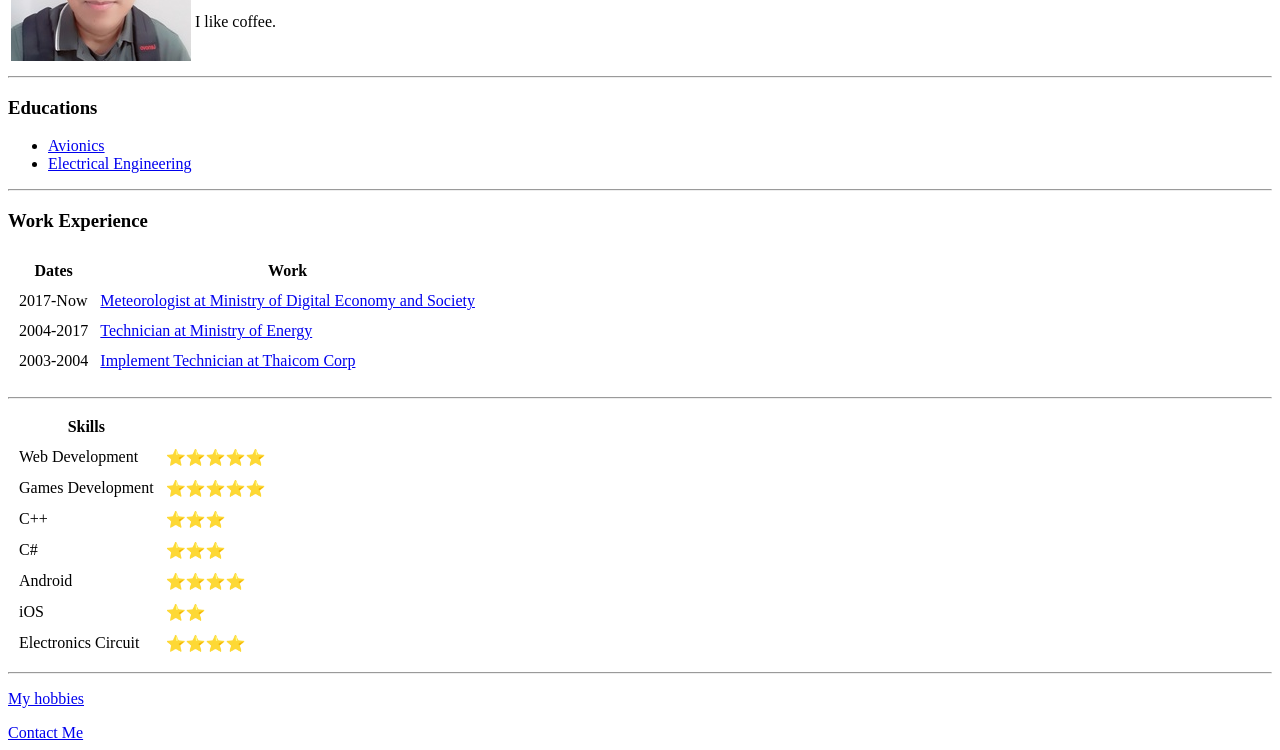
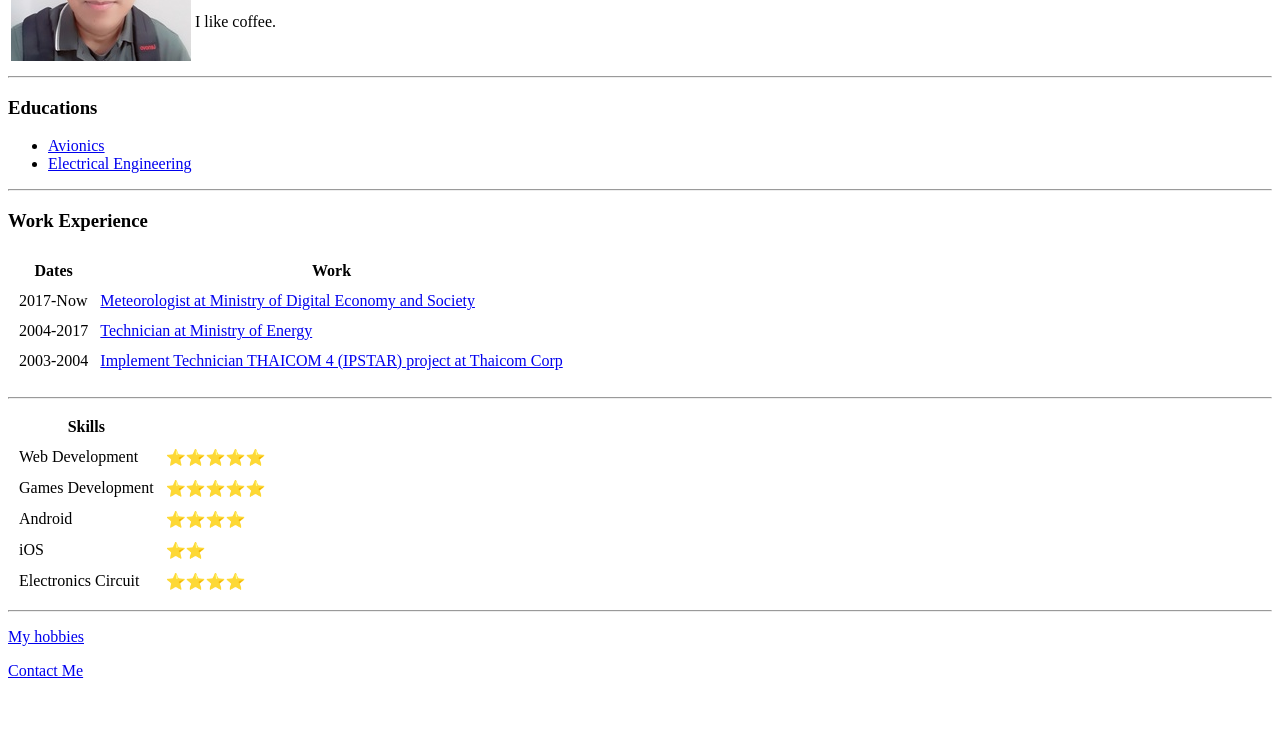
Before and after one commit to paetalung/cv, a plain HTML site: page index.html in a window 1280 px wide. Shown: the part 130-880 px from the top of the page. After the commit the page ends 818 px from the top, so only its background shows below. Drawn offline with Linux system fonts and the light colour scheme.

Commit message:
Add my experience

```diff
--- a/index.html
+++ b/index.html
@@ -52,7 +52,7 @@
       </tr>
       <tr>
         <td>2003-2004</td>
-        <td><a href="https://www.thaicom.net/th/"> Implement Technician at Thaicom Corp</a></td>
+        <td><a href="https://www.thaicom.net/satellites/thaicom-4-ipstar/"> Implement Technician THAICOM 4 (IPSTAR) project at Thaicom Corp</a></td>
       </tr>
     </tbody>
     <tfoot>
@@ -73,14 +73,6 @@
       <tr>
         <td>Games Development</td>
         <td>⭐⭐⭐⭐⭐</td>
-      </tr>
-      <tr>
-        <td>C++</td>
-        <td>⭐⭐⭐</td>
-      </tr>
-      <tr>
-        <td>C#</td>
-        <td>⭐⭐⭐</td>
       </tr>
       <tr>
         <td>Android</td>
```
